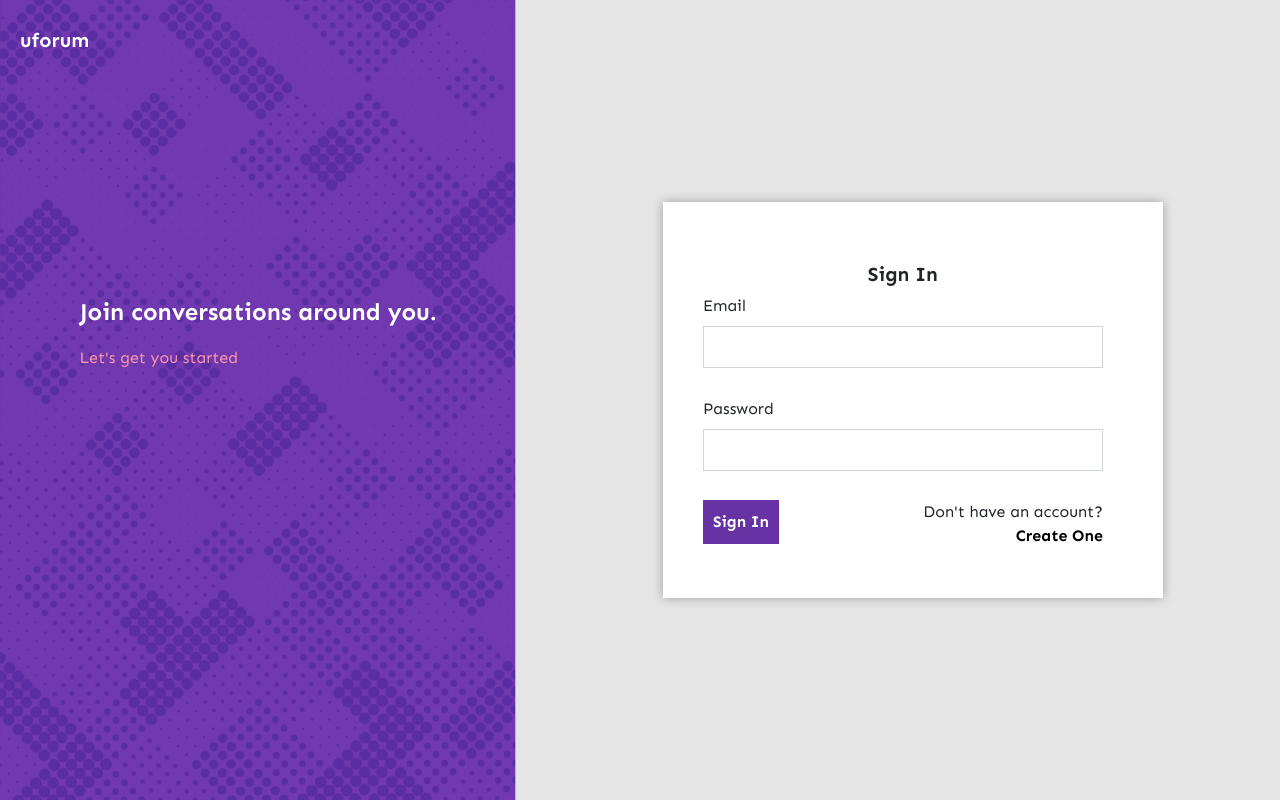
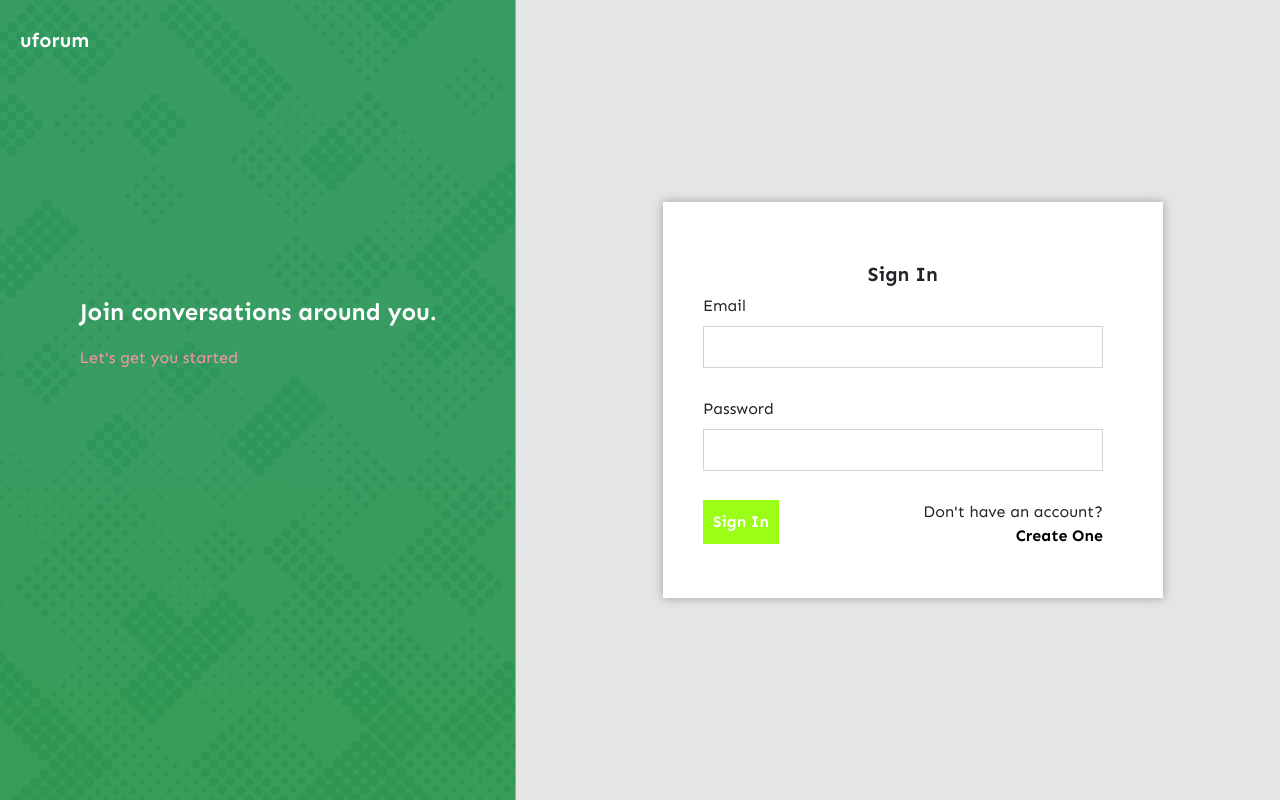
Before and after one commit to codeclangh/forum-project, a Next.js app: page /login in a window 1280 px wide. Built offline with nearby package versions, Linux system fonts and the light colour scheme.

Commit message:
Fix bugs and deploy

```diff
--- a/src/styles/forms.module.css
+++ b/src/styles/forms.module.css
@@ -11,7 +11,12 @@
 }
 
 .intro {
-  background-image: url("/assets/background.png");
+  background-image: linear-gradient(
+      180deg,
+      rgb(0, 255, 23, 0.5) 45.5%,
+      rgb(0, 255, 0, 0.5) 97.9%
+    ),
+    url("/assets/background.png");
   height: 100%;
   background-repeat: no-repeat;
   background-size: cover;
--- a/src/styles/login.module.css
+++ b/src/styles/login.module.css
@@ -42,8 +42,8 @@
   text-transform: capitalize;
   font-weight: bold;
   padding: 10px 10px;
-  background-color: #6632a4 !important;
-  border: #6632a4 !important;
+  background-color: #9bfe17 !important;
+  border: #9bfe17 !important;
   border-radius: 0 !important;
 }
 
--- a/src/styles/register.module.css
+++ b/src/styles/register.module.css
@@ -46,8 +46,9 @@
   text-transform: capitalize;
   font-weight: bold;
   padding: 10px 10px;
-  background-color: #6632a4 !important;
-  border: #6632a4 !important;
+  background-color: green !important;
+  opacity: 0.7;
+  border: green !important;
 
   border-radius: 0 !important;
 }
```
